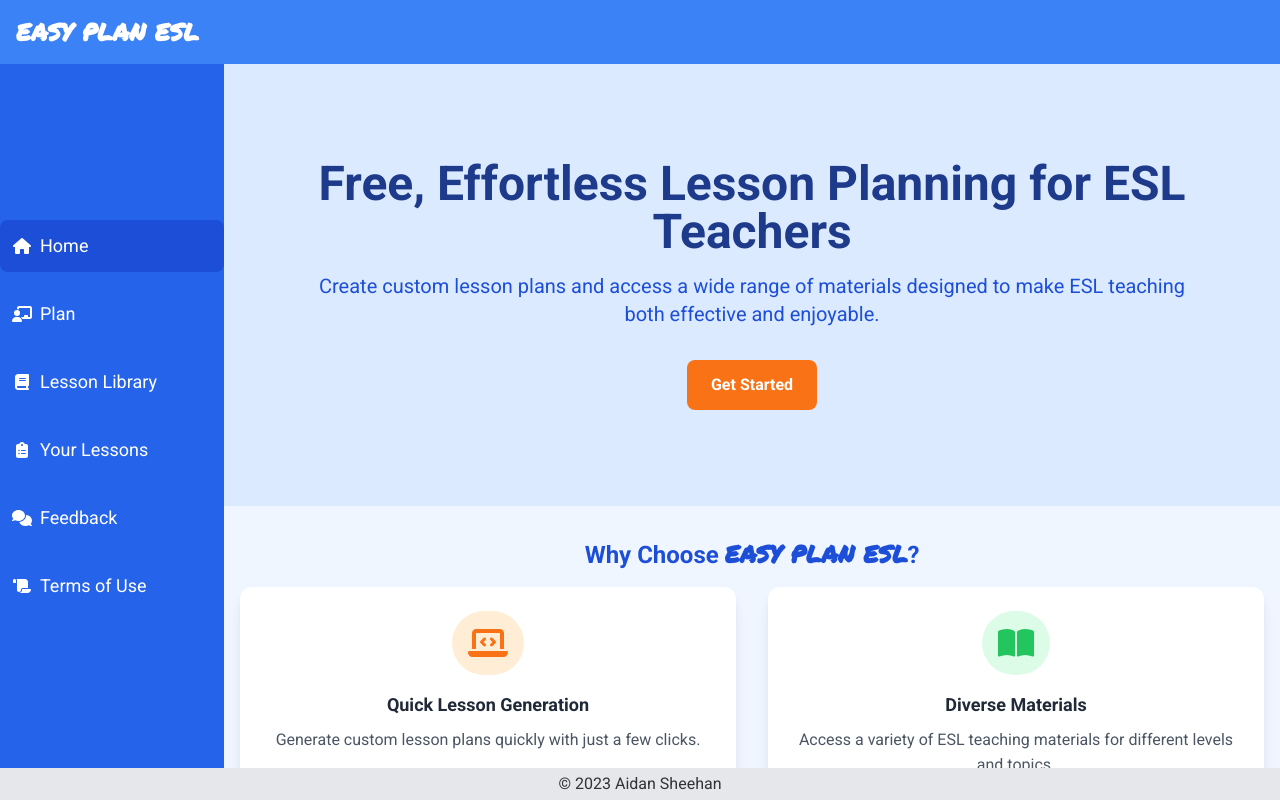
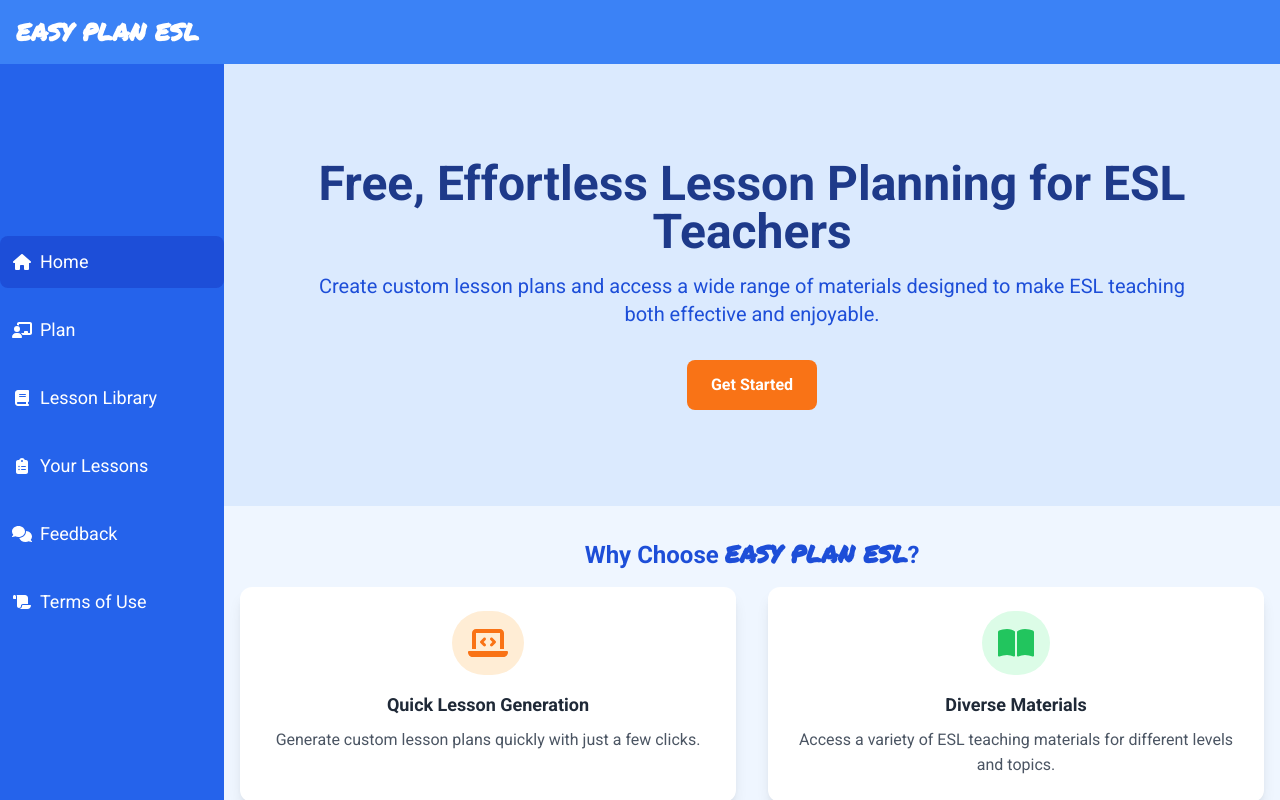
Before and after one commit to aidansheehan/unplan-app, a Next.js app: page / in a window 1280 px wide. Built offline with nearby package versions, Linux system fonts and the light colour scheme.

Commit message:
Footer at bottom not sticky

```diff
--- a/src/components/layout.js
+++ b/src/components/layout.js
@@ -43,7 +43,7 @@ const Layout = ({ children, title }) => {
   const toggleNav = () => setIsNavOpen(!isNavOpen);
 
   return (
-    <div className="flex flex-col min-h-screen">
+    <div className="flex flex-col min-h-screen relative">
       <header className="bg-blue-500 text-white h-[var(--header-height)] flex justify-between items-center pl-4 pr-4 text-2xl fixed w-full z-10">
         <span className="font-bold font-permanent-marker">{APP_TITLE}</span>
         <button className="p-2 md:hidden" onClick={toggleNav} >
@@ -58,7 +58,7 @@ const Layout = ({ children, title }) => {
         {children}
       </main>
 
-      <footer className="h-[var(--footer-height)] text-center bg-gray-200 flex justify-center items-center fixed w-full bottom-0 z-10">
+      <footer className="h-[var(--footer-height)] text-center bg-gray-200 flex justify-center items-center absolute w-full bottom-0 z-10">
         © 2023 Aidan Sheehan
       </footer>
     </div>
--- a/src/components/sidebar-component.js
+++ b/src/components/sidebar-component.js
@@ -16,7 +16,7 @@ import { useEffect, useState } from "react";
     }, [router])
 
     return (
-<aside className={`bg-gray-200 md:bg-blue-600 flex mt-[var(--header-height)] mb-[var(--footer-height)] flex-col justify-between fixed inset-x-0 md:inset-y-0 h-[calc(100%-var(--header-height)-var(--footer-height))] md:h-auto w-full md:w-[var(--sidebar-width)] z-10 ${isNavOpen ? 'flex' : 'hidden'} md:flex`}>
+<aside className={`bg-gray-200 md:bg-blue-600 flex mt-[var(--header-height)] flex-col justify-between fixed inset-x-0 md:inset-y-0 h-[calc(100%-var(--header-height)-var(--footer-height))] md:h-auto w-full md:w-[var(--sidebar-width)] z-5 ${isNavOpen ? 'flex' : 'hidden'} md:flex`}>
   <nav className="flex-grow">
     <ul className="space-y-4 h-full flex flex-col justify-center">
       {navItems.map(item => (
```
